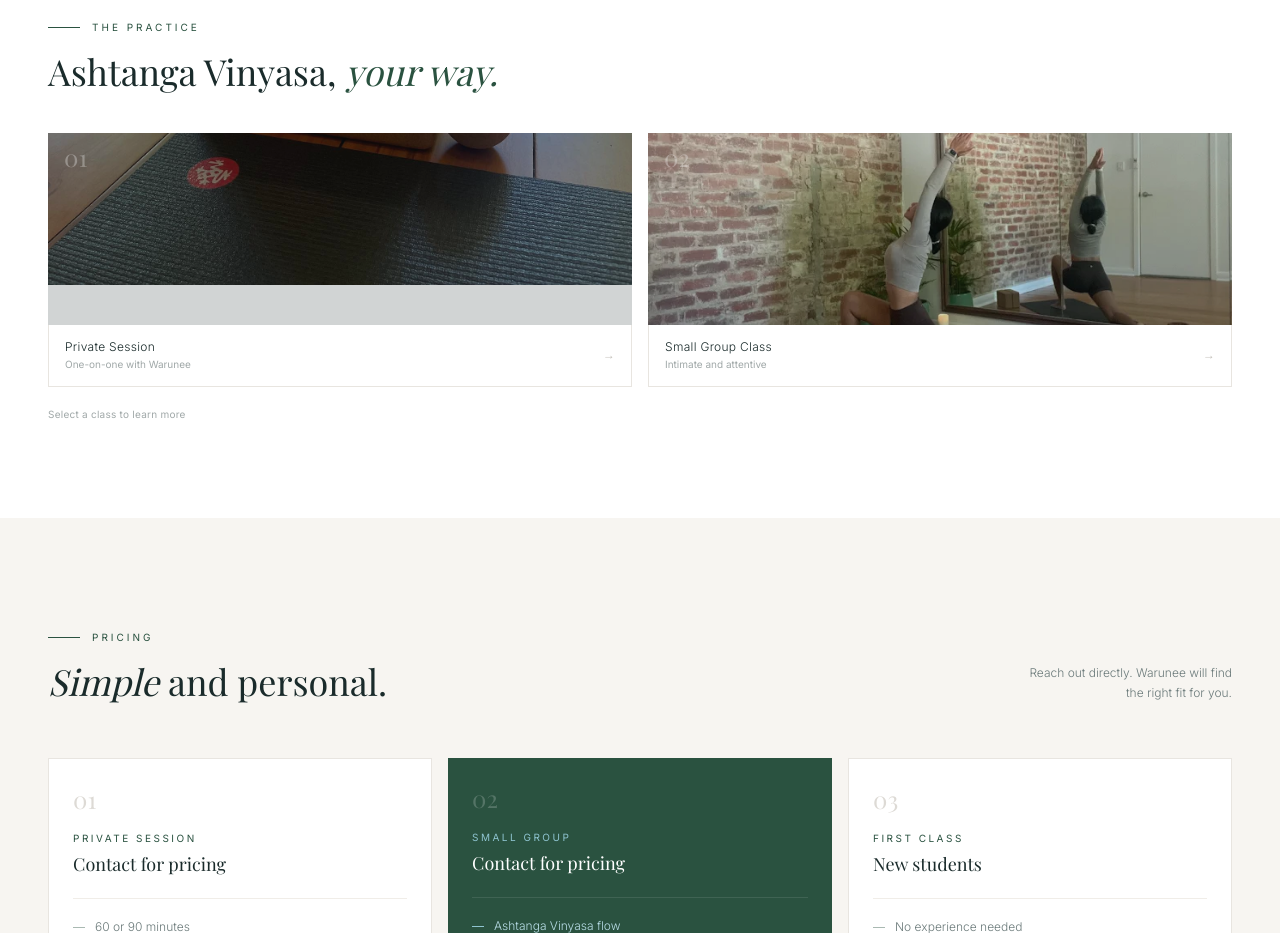
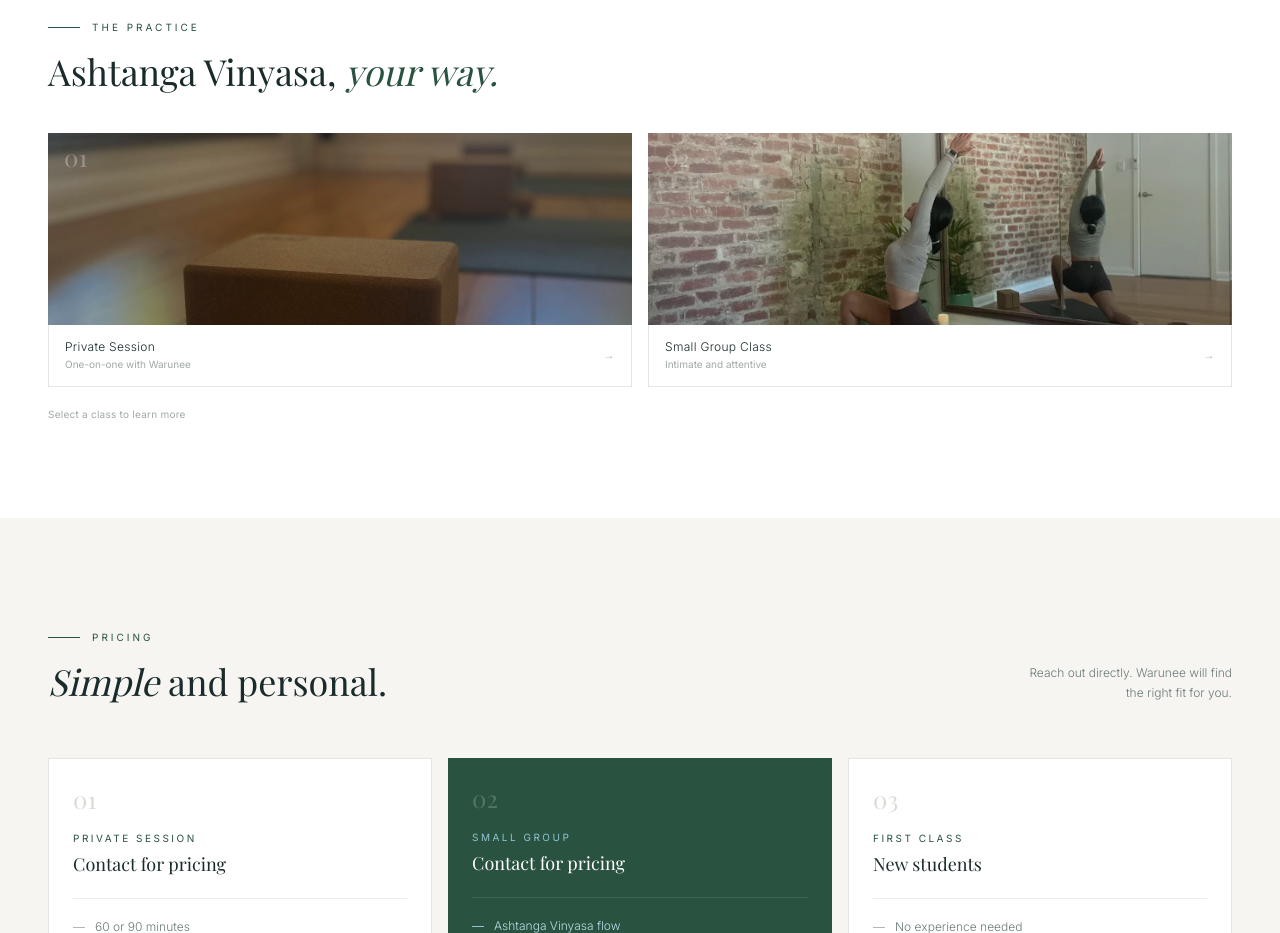
Before and after one commit to alexandriabraniff-dotcom/yosana-yoga, a Next.js app: page / in a window 1280 px wide. Shown: the part 1800-2733 px from the top of the page. Built offline with nearby package versions, Linux system fonts and the light colour scheme; a web font is replaced by a local one.

Commit message:
Private class card: center image to show middle section

```diff
--- a/src/components/classes.tsx
+++ b/src/components/classes.tsx
@@ -11,7 +11,7 @@ const classes = [
     name: "Private Session",
     tag: "One-on-one with Warunee",
     image: "/489972824_18307666117237707_9088277353174030011_n.jpg",
-    imageOffset: "center calc(100% - 40px)",
+    imageOffset: "center center",
     details: {
       description:
         "A session built entirely around you: your body, your goals, your pace. Warunee guides you through Ashtanga Vinyasa sequences with hands-on adjustments and careful, personalised attention.",
```
